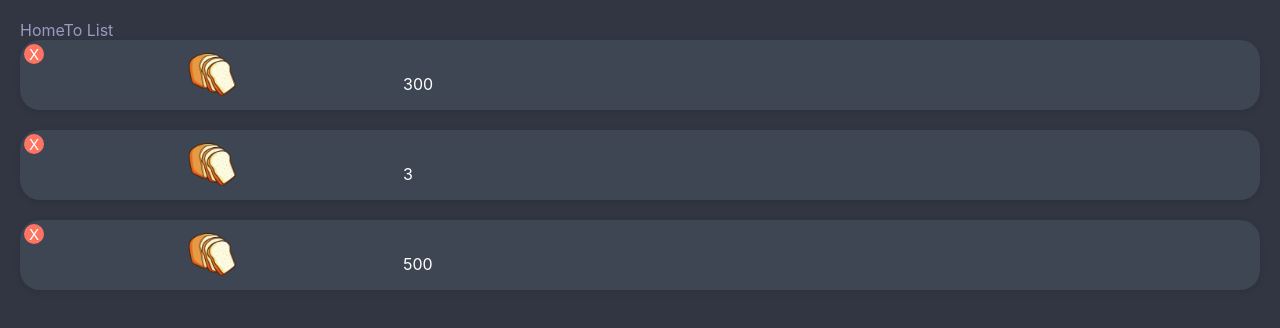
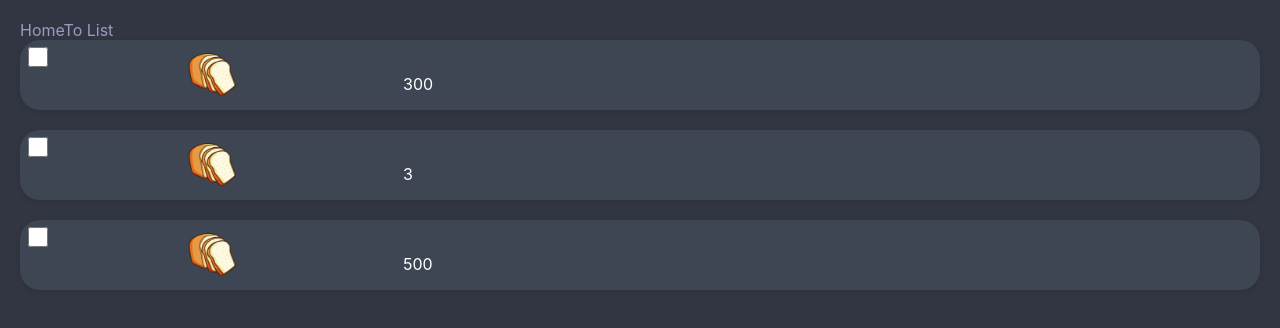
Before and after one commit to zFreezeD/flowlist, a React (Create React App) app: page /list in a window 1280 px wide. Shown: the top 328 px of the page. Built offline with nearby package versions, Linux system fonts and the light colour scheme.

Commit message:
ingredient add from recept (selector)

```diff
--- a/src/component/card/card.component.jsx
+++ b/src/component/card/card.component.jsx
@@ -1,20 +1,31 @@
 import breadLogo from '../../assets/img/white-bread.png'
-import { useState } from 'react';
+import { useEffect, useState } from 'react';
 
 import './card.style.scss';
-const Card = ({ array, onDelete }) => {
-    console.log("cardArray: ", array);
+const Card = ({ array, onAddArray }) => {
     const cardName = array.ingredientName;
     const cardValue = array.value;
     const cardUnit = array.unit;
 
-    console.log("name: ", cardName);
-    console.log("value: ", cardValue);
-    console.log("unit: ", cardUnit);
+    /*useEffect(() => {
+        console.log("cardArray: ", array);
+        console.log("name: ", cardName);
+        console.log("value: ", cardValue);
+        console.log("unit: ", cardUnit);
+    }, []);*/
 
     const [textHeader, setTextHeader] = useState(cardName);
     const [selectedUnit, setSelectedUnit] = useState(cardUnit);
     const [selectedValue, setInputValue] = useState(cardValue)
+    const [selectCheckmark, setCheckmark] = useState(false);
+
+    const handleCheckmarkChange = () => {
+        setCheckmark(!selectCheckmark);
+        if (selectCheckmark == false)
+            onAddArray(array, true);
+        else
+            onAddArray(array, false);
+    }
 
     const handleUnitChange = (value) => {
         setSelectedUnit(value);
@@ -28,36 +39,19 @@ const Card = ({ array, onDelete }) => {
     }
 
     const deleteCard = () => {
-        onDelete();
+
     };
 
     return (
-        <div className='shopping-list-card'>
-            <div className='card-left'>
+        <div className={`shopping-list-card ${selectCheckmark ? 'active' : ''}`}>
+            <div className='card-left' onClick={handleCheckmarkChange}>
                 <img className='card-icon' src={breadLogo} alt='bread' />
             </div>
             <div className='card-right'>
-                <div onClick={deleteCard} className='card-remove'>X</div>
+                <input checked={selectCheckmark} onChange={handleCheckmarkChange} className='input-select-ingredient' type="checkbox" />
                 <textarea value={textHeader} className='input-header' onChange={handleHeaderChange} />
                 <div style={{ display: "flex" }}>
-                    <input value={selectedValue} onChange={handleInputChange} />
-                    {/*<input value={selectedUnit} onChange={handleUnitChange} />*/}
-                    {/*<DropdownButton onSelect={handleUnitChange} id="dropdown-basic-button" title={selectedUnit}>
-                        <Dropdown.Item eventKey='ml' >ml</Dropdown.Item>
-                        <Dropdown.Item eventKey='L'>L</Dropdown.Item>
-                        <Dropdown.Item eventKey='g'>g</Dropdown.Item>
-                        <Dropdown.Item eventKey='kg'>kg</Dropdown.Item>
-                        <Dropdown.Item eventKey='Stk.'>Stk.</Dropdown.Item>
-                        <Dropdown.Item eventKey='Pk.'>Pk.</Dropdown.Item>
-                    </DropdownButton>*/}
-                    {/*<select value={selectedUnit} onChange={handleUnitChange}>
-                        <option value='ml'>ml</option>
-                        <option value='L'>L</option>
-                        <option value='g'>g</option>
-                        <option value='kg'>kg</option>
-                        <option value='Stk.'>Stk.</option>
-                        <option value='Pk.'>Pk.</option>
-                    </select>*/}
+                    <input className='input-text' value={selectedValue} onChange={handleInputChange} />
                 </div>
             </div>
         </div>
--- a/src/component/card/card.style.scss
+++ b/src/component/card/card.style.scss
@@ -9,6 +9,11 @@
     border-radius: var(--primary-radius);
     box-shadow: 0 2px 6px rgba(0, 0, 0, 0.1);
     padding: 10px;
+
+    &.active{
+        background-color: var(--action-color)
+    }
+
     .card-left {
         display: flex;
         justify-content: center;
@@ -44,7 +49,7 @@
     background-color: var(--action-color);
 }
 
-input {
+.input-text {
     all: unset;
     width: 100%;
 }
@@ -60,3 +65,20 @@ textarea {
     width: 90%;
     height: 20px;
 }
+
+.input-select-ingredient {
+    position: absolute;
+    left: 4px;
+    top: 4px;
+    display: flex;
+    justify-content: center;
+    align-items: center;
+    height: 20px;
+    width: 20px;
+    background-color: #cd0404; /* Hintergrundfarbe des Checkmark-Inputs */
+    border: 1px solid #000000;
+}
+
+.input-select-ingredient:checked + .shopping-list-card {
+    background-color: #a0ffa0; /* Hintergrundfarbe von .shopping-list-card, wenn input-select-ingredient ausgewählt ist */
+  }
--- a/src/component/recipe-page/recipe-page.component.jsx
+++ b/src/component/recipe-page/recipe-page.component.jsx
@@ -1,4 +1,4 @@
-import { useContext } from 'react';
+import { useContext, useState } from 'react';
 import { RecipeContext } from '../../App';
 import Card from '../card/card.component'
 import './recipe-page.style.scss'
@@ -6,21 +6,41 @@ import './recipe-page.style.scss'
 const RecipePage = () => {
     const { selectedRecipe } = useContext(RecipeContext);
     const { ingredients } = selectedRecipe;
-    console.log("rrr ", ingredients);
+
+    const [ingredientArray, setIngredientArray] = useState([]);
+
+    const addToArray = (array, shouldAdd) => {
+
+        if (shouldAdd) {
+
+            const newArray = [...ingredientArray, array];
+            console.log(newArray);
+            setIngredientArray(newArray);
+        } else {
+            const newArray = ingredientArray.filter(item => item.id !== array.id);
+            setIngredientArray(newArray);
+            console.log(newArray);
+        }
+    };
+
+    const onClickHandler = () => {
+        console.log(ingredientArray);
+    }
+
     return (
         <div>
             <h1>{selectedRecipe && selectedRecipe.informations.receptName}</h1>
             <div className='shopping-list-container'>
                 {ingredients.map((el) => {
                     return (
-                        <Card array={el} onDelete={null} />
+                        <Card array={el} onDelete={null} onAddArray={addToArray} />
                     )
                 })}
             </div>
             <div style={{ paddingBottom: '50px' }}>
             </div>
             <div className='recept-footer-selector'>
-                <button className="btn-primary btn-max-width">
+                <button className="btn-primary btn-max-width" onClick={onClickHandler}>
                     Select All
                 </button>
             </div>
--- a/src/component/shopping-list-container/shopping-list-container.component.jsx
+++ b/src/component/shopping-list-container/shopping-list-container.component.jsx
@@ -26,15 +26,14 @@ const ShoppingListContainer = () => {
 
     const [cards, setCards] = useState(cardArray);
 
-    const handleDeleteCard = (index) => {
-        const updatedCards = cards.filter((_, i) => i !== index);
-        setCards(updatedCards);
+    const addToArray = (array, shouldAdd) => {
+        //setCards(updatedCards);
     };
 
     return (
         <div className="shopping-list-container">
             {cards.map((card, index) => (
-                <Card key={card.id} array={card} onDelete={() => handleDeleteCard(index)} />
+                <Card key={card.id} array={card} onAddArray={() => addToArray()} />
             ))}
         </div>
 
```
